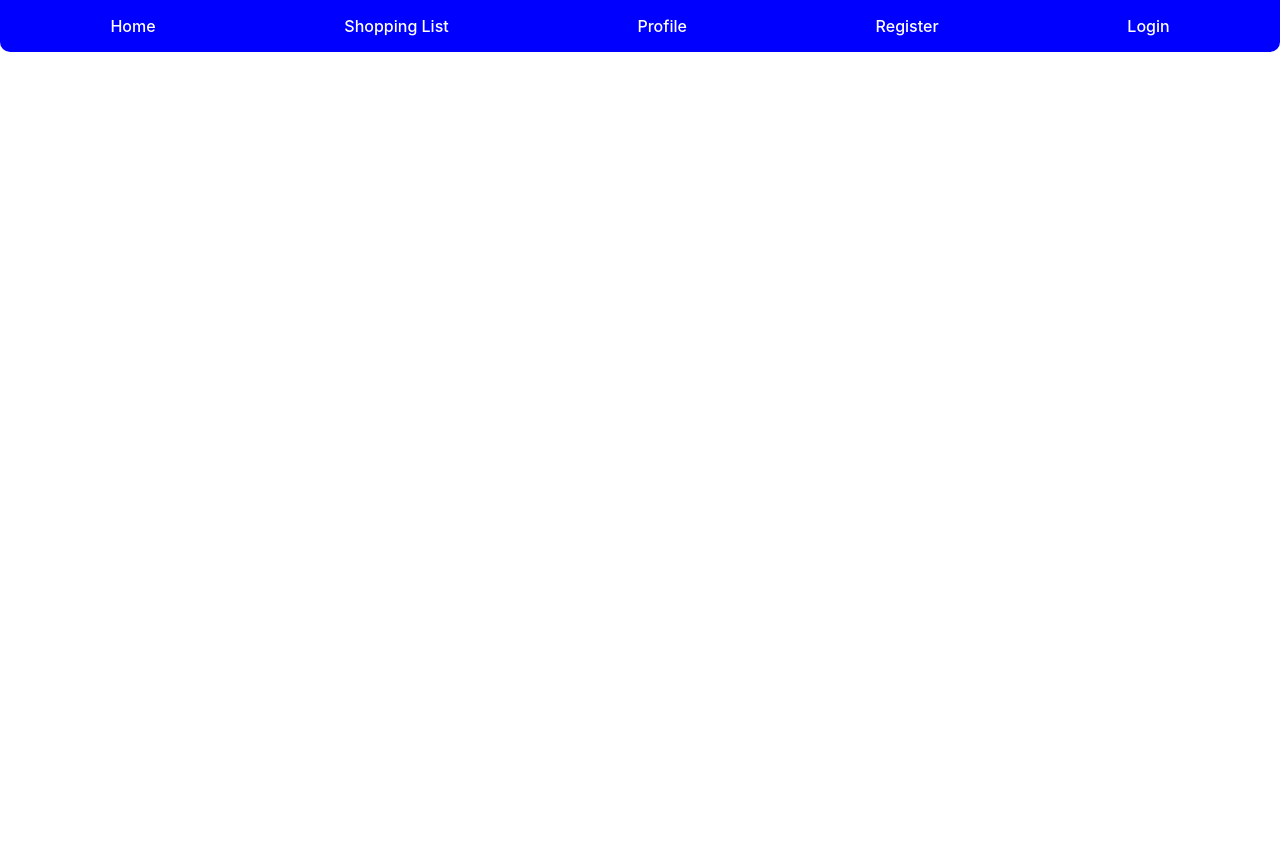
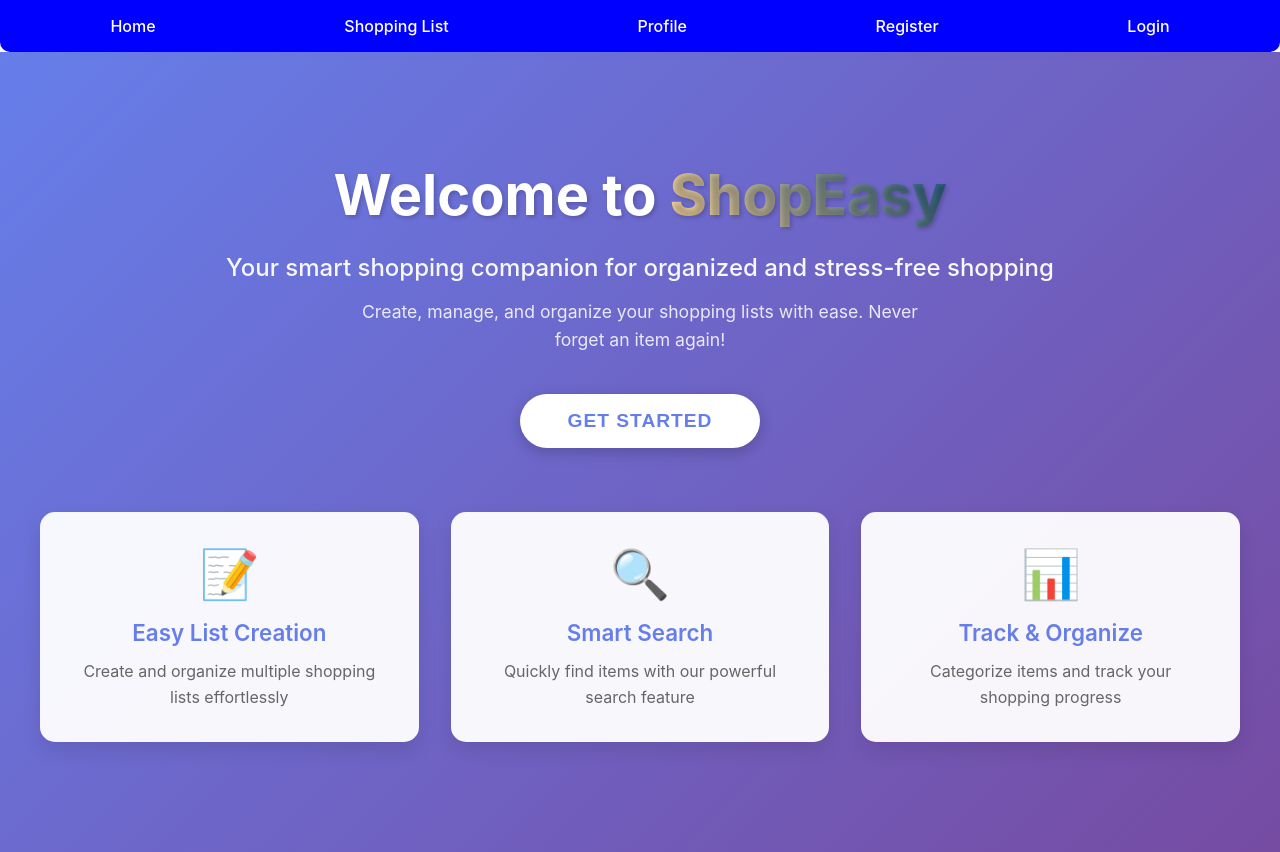
Before and after one commit to Mluleki23/Task-5-Shopping-List-App-, a React (Vite) app: page / in a window 1280 px wide. Before the commit the page ends 800 px from the top, so only its background shows below. Built offline with nearby package versions, Linux system fonts and the light colour scheme.

Commit message:
Add functional logout button to navigation bar

```diff
--- a/src/App.css
+++ b/src/App.css
@@ -949,3 +949,166 @@ body {
     font-size: 2rem;
   }
 }
+
+/* Home Page Styles */
+.home-page {
+  min-height: 100vh;
+  background: linear-gradient(135deg, #667eea 0%, #764ba2 100%);
+  display: flex;
+  align-items: center;
+  justify-content: center;
+  padding: 2rem;
+}
+
+.home-content {
+  max-width: 1200px;
+  width: 100%;
+  text-align: center;
+}
+
+.home-hero {
+  margin-bottom: 4rem;
+  animation: fadeInUp 0.8s ease-out;
+}
+
+.home-title {
+  font-size: 3.5rem;
+  color: white;
+  margin-bottom: 1.5rem;
+  font-weight: 700;
+  text-shadow: 2px 2px 4px rgba(0, 0, 0, 0.2);
+  line-height: 1.2;
+}
+
+.brand-name {
+  background: linear-gradient(45deg, #ffd89b, #19547b);
+  -webkit-background-clip: text;
+  -webkit-text-fill-color: transparent;
+  background-clip: text;
+  font-weight: 800;
+}
+
+.home-subtitle {
+  font-size: 1.5rem;
+  color: rgba(255, 255, 255, 0.95);
+  margin-bottom: 1rem;
+  font-weight: 500;
+}
+
+.home-description {
+  font-size: 1.1rem;
+  color: rgba(255, 255, 255, 0.85);
+  margin-bottom: 2.5rem;
+  max-width: 600px;
+  margin-left: auto;
+  margin-right: auto;
+  line-height: 1.6;
+}
+
+.get-started-btn {
+  background: white;
+  color: #667eea;
+  border: none;
+  padding: 1rem 3rem;
+  font-size: 1.2rem;
+  font-weight: 600;
+  border-radius: 50px;
+  cursor: pointer;
+  transition: all 0.3s ease;
+  box-shadow: 0 4px 15px rgba(0, 0, 0, 0.2);
+  text-transform: uppercase;
+  letter-spacing: 1px;
+}
+
+.get-started-btn:hover {
+  transform: translateY(-3px);
+  box-shadow: 0 6px 20px rgba(0, 0, 0, 0.3);
+  background: linear-gradient(45deg, #ffd89b, #19547b);
+  color: white;
+}
+
+.get-started-btn:active {
+  transform: translateY(-1px);
+}
+
+.home-features {
+  display: grid;
+  grid-template-columns: repeat(auto-fit, minmax(280px, 1fr));
+  gap: 2rem;
+  margin-top: 3rem;
+}
+
+.feature-card {
+  background: rgba(255, 255, 255, 0.95);
+  padding: 2rem;
+  border-radius: 15px;
+  box-shadow: 0 8px 20px rgba(0, 0, 0, 0.1);
+  transition: all 0.3s ease;
+  animation: fadeInUp 0.8s ease-out;
+}
+
+.feature-card:nth-child(2) {
+  animation-delay: 0.2s;
+}
+
+.feature-card:nth-child(3) {
+  animation-delay: 0.4s;
+}
+
+.feature-card:hover {
+  transform: translateY(-10px);
+  box-shadow: 0 12px 30px rgba(0, 0, 0, 0.2);
+}
+
+.feature-icon {
+  font-size: 3rem;
+  margin-bottom: 1rem;
+}
+
+.feature-card h3 {
+  color: #667eea;
+  font-size: 1.4rem;
+  margin-bottom: 0.8rem;
+  font-weight: 600;
+}
+
+.feature-card p {
+  color: #666;
+  font-size: 1rem;
+  line-height: 1.6;
+}
+
+@keyframes fadeInUp {
+  from {
+    opacity: 0;
+    transform: translateY(30px);
+  }
+  to {
+    opacity: 1;
+    transform: translateY(0);
+  }
+}
+
+/* Responsive Design for Home Page */
+@media (max-width: 768px) {
+  .home-title {
+    font-size: 2.5rem;
+  }
+
+  .home-subtitle {
+    font-size: 1.2rem;
+  }
+
+  .home-description {
+    font-size: 1rem;
+  }
+
+  .get-started-btn {
+    padding: 0.8rem 2rem;
+    font-size: 1rem;
+  }
+
+  .home-features {
+    grid-template-columns: 1fr;
+  }
+}
--- a/src/pages/Home.tsx
+++ b/src/pages/Home.tsx
@@ -1,9 +1,49 @@
-import React from 'react'
+import { useNavigate } from 'react-router-dom';
+import '../App.css';
 
 export default function Home() {
+  const navigate = useNavigate();
+
   return (
-    <div>
+    <div className="home-page">
+      <div className="home-content">
+        <div className="home-hero">
+          <h1 className="home-title">
+            Welcome to <span className="brand-name">ShopEasy</span>
+          </h1>
+          <p className="home-subtitle">
+            Your smart shopping companion for organized and stress-free shopping
+          </p>
+          <p className="home-description">
+            Create, manage, and organize your shopping lists with ease.
+            Never forget an item again!
+          </p>
+          <button
+            className="get-started-btn"
+            onClick={() => navigate('/login')}
+          >
+            Get Started
+          </button>
+        </div>
 
+        <div className="home-features">
+          <div className="feature-card">
+            <div className="feature-icon">📝</div>
+            <h3>Easy List Creation</h3>
+            <p>Create and organize multiple shopping lists effortlessly</p>
+          </div>
+          <div className="feature-card">
+            <div className="feature-icon">🔍</div>
+            <h3>Smart Search</h3>
+            <p>Quickly find items with our powerful search feature</p>
+          </div>
+          <div className="feature-card">
+            <div className="feature-icon">📊</div>
+            <h3>Track & Organize</h3>
+            <p>Categorize items and track your shopping progress</p>
+          </div>
+        </div>
+      </div>
     </div>
-  )
+  );
 }
```
